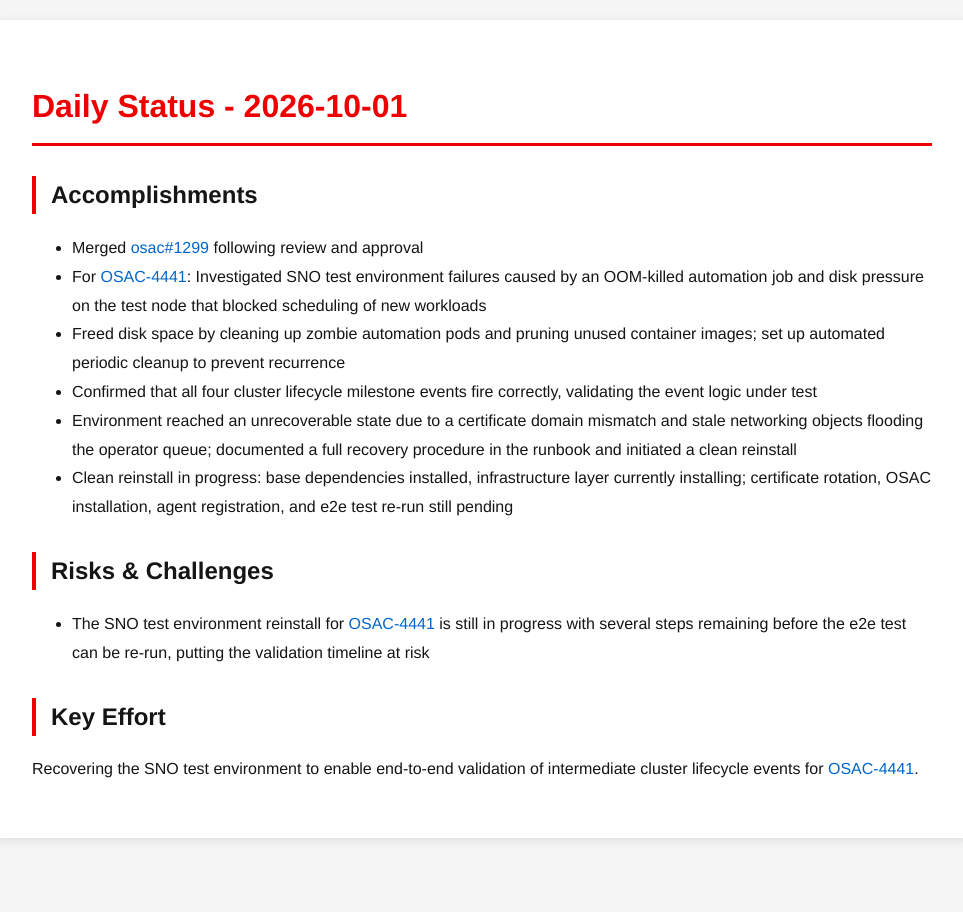
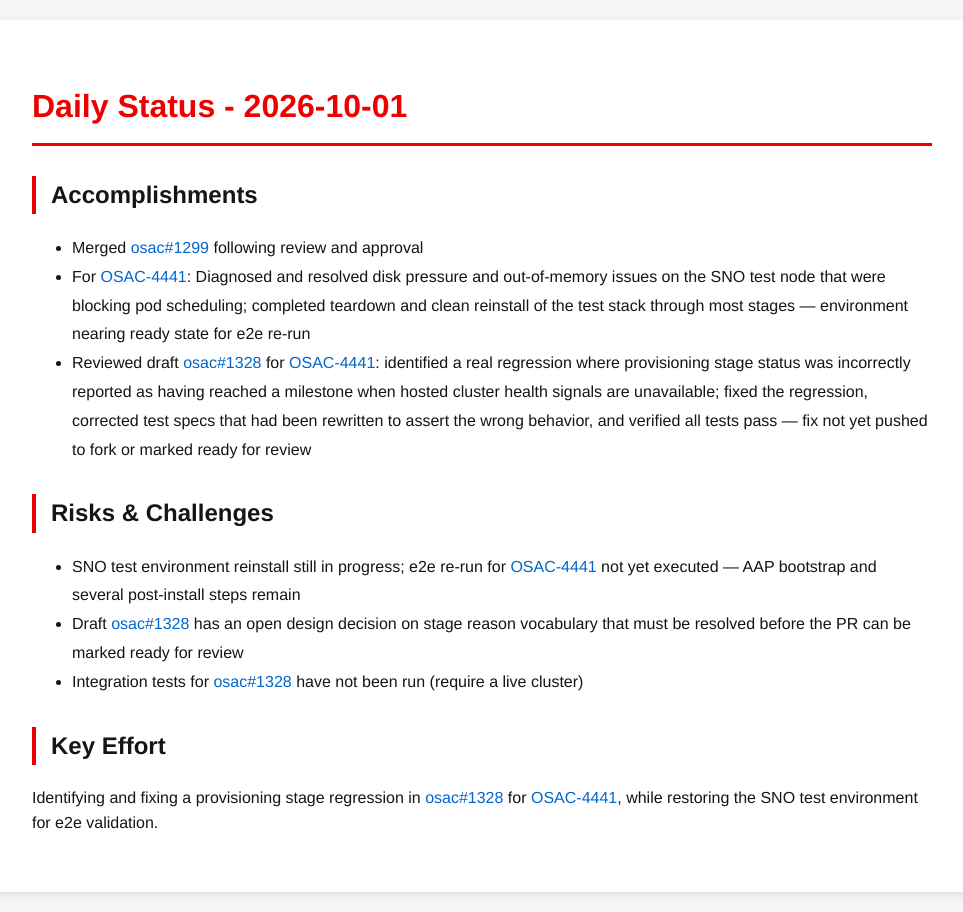
Before and after one commit to tzvatot/daily-status, a Jekyll site: the page built from 2026-10-01.md, in a window 1280 px wide. Shown: the whole page, without its empty margins (158-1121 px from the left). Built offline with Jekyll 4.4.1, drawn with Linux system fonts in a browser that asks for light colours.

Commit message:
Daily status update - 2026-10-01

```diff
--- a/2026-10-01.md
+++ b/2026-10-01.md
@@ -8,14 +8,13 @@ date: 2026-10-01
 
 ## Accomplishments
 - Merged [osac#1299](https://github.com/osac-project/osac/pull/1299) following review and approval
-- For [OSAC-4441](https://redhat.atlassian.net/browse/OSAC-4441): Investigated SNO test environment failures caused by an OOM-killed automation job and disk pressure on the test node that blocked scheduling of new workloads
-- Freed disk space by cleaning up zombie automation pods and pruning unused container images; set up automated periodic cleanup to prevent recurrence
-- Confirmed that all four cluster lifecycle milestone events fire correctly, validating the event logic under test
-- Environment reached an unrecoverable state due to a certificate domain mismatch and stale networking objects flooding the operator queue; documented a full recovery procedure in the runbook and initiated a clean reinstall
-- Clean reinstall in progress: base dependencies installed, infrastructure layer currently installing; certificate rotation, OSAC installation, agent registration, and e2e test re-run still pending
+- For [OSAC-4441](https://redhat.atlassian.net/browse/OSAC-4441): Diagnosed and resolved disk pressure and out-of-memory issues on the SNO test node that were blocking pod scheduling; completed teardown and clean reinstall of the test stack through most stages — environment nearing ready state for e2e re-run
+- Reviewed draft [osac#1328](https://github.com/osac-project/osac/pull/1328) for [OSAC-4441](https://redhat.atlassian.net/browse/OSAC-4441): identified a real regression where provisioning stage status was incorrectly reported as having reached a milestone when hosted cluster health signals are unavailable; fixed the regression, corrected test specs that had been rewritten to assert the wrong behavior, and verified all tests pass — fix not yet pushed to fork or marked ready for review
 
 ## Risks & Challenges
-- The SNO test environment reinstall for [OSAC-4441](https://redhat.atlassian.net/browse/OSAC-4441) is still in progress with several steps remaining before the e2e test can be re-run, putting the validation timeline at risk
+- SNO test environment reinstall still in progress; e2e re-run for [OSAC-4441](https://redhat.atlassian.net/browse/OSAC-4441) not yet executed — AAP bootstrap and several post-install steps remain
+- Draft [osac#1328](https://github.com/osac-project/osac/pull/1328) has an open design decision on stage reason vocabulary that must be resolved before the PR can be marked ready for review
+- Integration tests for [osac#1328](https://github.com/osac-project/osac/pull/1328) have not been run (require a live cluster)
 
 ## Key Effort
-Recovering the SNO test environment to enable end-to-end validation of intermediate cluster lifecycle events for [OSAC-4441](https://redhat.atlassian.net/browse/OSAC-4441).
+Identifying and fixing a provisioning stage regression in [osac#1328](https://github.com/osac-project/osac/pull/1328) for [OSAC-4441](https://redhat.atlassian.net/browse/OSAC-4441), while restoring the SNO test environment for e2e validation.
```
